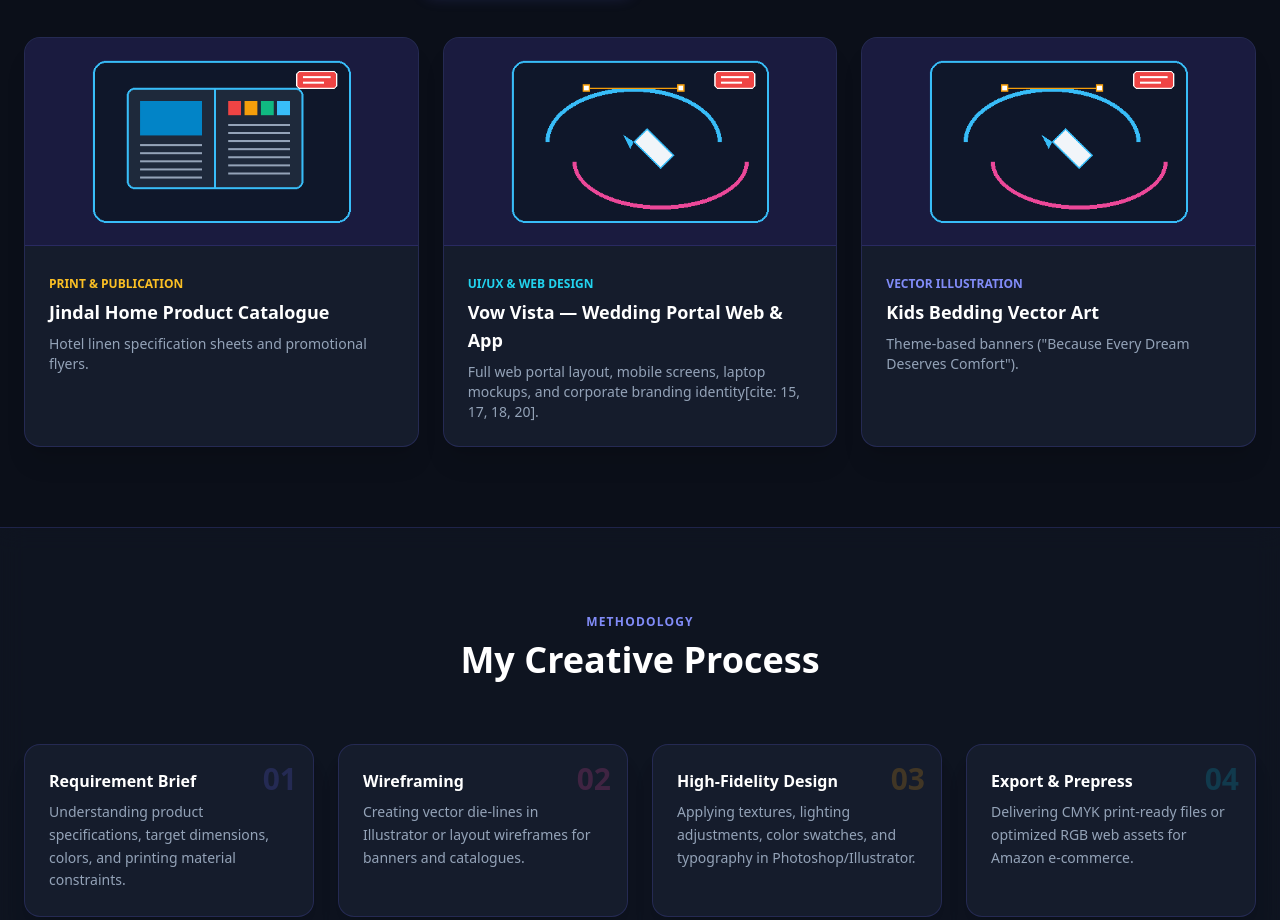
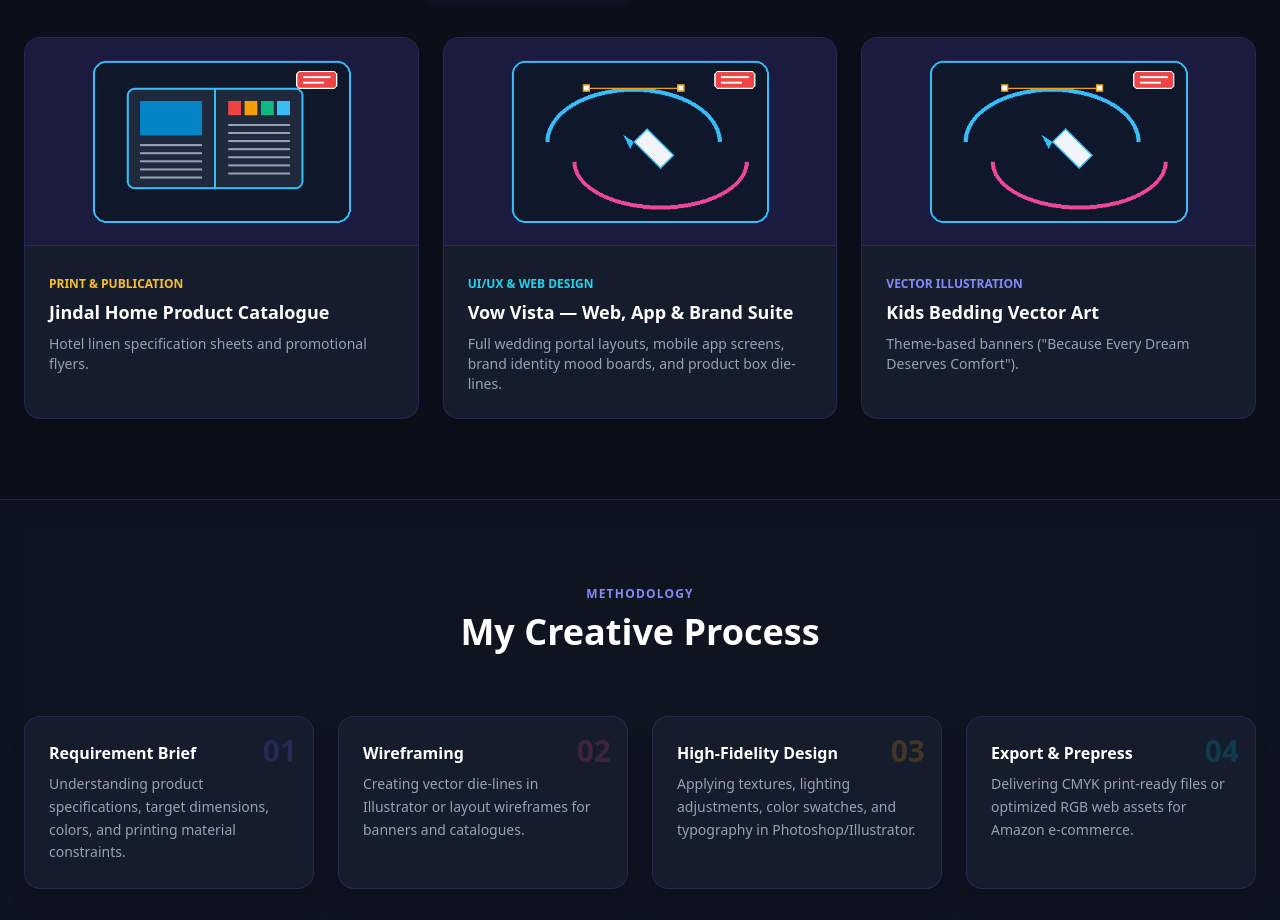
Before and after one commit to Pablo9427/vivek-kumar-portfolio, a plain HTML site: page index.html in a window 1280 px wide. Shown: the part 1572-2492 px from the top of the page. Drawn offline with nearby package versions, Linux system fonts and the light colour scheme.

Commit message:
Update second Illustrator card details for Vow Vista design showcase

```diff
--- a/index.html
+++ b/index.html
@@ -252,8 +252,8 @@
                 </div>
             </div>
 
-            <!-- Card 2: UI/UX & Web Design Showcase (Vow Vista Wedding Portal) -->
-            <div onclick="openPdfModal('assets/pdfs/adobe_illustrator_designs.pdf', 'Vow Vista UI/UX Web & Mobile App Design')" class="cursor-pointer bg-brand-surface border border-indigo-500/20 rounded-2xl overflow-hidden hover:border-cyan-400 transition-all duration-300 group relative shadow-xl hover:shadow-[0_10px_30px_rgba(34,211,238,0.15)]">
+            <!-- Card 2: UI/UX, Web Design & Brand Identity Showcase (Vow Vista) -->
+            <div onclick="openPdfModal('assets/pdfs/adobe_illustrator_designs.pdf', 'Vow Vista UI/UX, Brand Identity & Packaging')" class="cursor-pointer bg-brand-surface border border-indigo-500/20 rounded-2xl overflow-hidden hover:border-cyan-400 transition-all duration-300 group relative shadow-xl hover:shadow-[0_10px_30px_rgba(34,211,238,0.15)]">
                 <div class="h-52 bg-indigo-950/60 flex items-center justify-center p-4 relative overflow-hidden border-b border-indigo-500/20">
                     <img src="assets/images/doodle_vector.png" alt="UI/UX Web & App Design" class="h-44 object-contain group-hover:scale-105 transition duration-300">
                     <div class="absolute inset-0 bg-gradient-to-t from-indigo-950 via-indigo-900/80 to-transparent flex flex-col items-center justify-center text-white opacity-0 group-hover:opacity-100 transition-opacity duration-300">
@@ -263,8 +263,8 @@
                 </div>
                 <div class="p-6">
                     <span class="text-xs text-cyan-400 font-extrabold uppercase">UI/UX & Web Design</span>
-                    <h3 class="font-bold text-lg text-white mt-1 group-hover:text-cyan-300 transition">Vow Vista — Wedding Portal Web & App</h3>
-                    <p class="text-slate-400 text-sm mt-2">Full web portal layout, mobile screens, laptop mockups, and corporate branding identity[cite: 15, 17, 18, 20].</p>
+                    <h3 class="font-bold text-lg text-white mt-1 group-hover:text-cyan-300 transition">Vow Vista — Web, App & Brand Suite</h3>
+                    <p class="text-slate-400 text-sm mt-2">Full wedding portal layouts, mobile app screens, brand identity mood boards, and product box die-lines.</p>
                 </div>
             </div>
 
```
